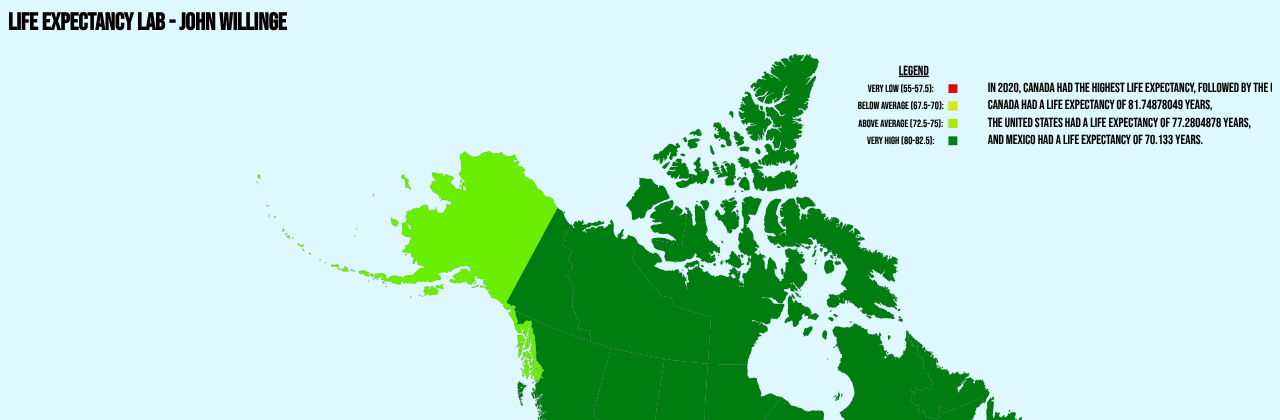
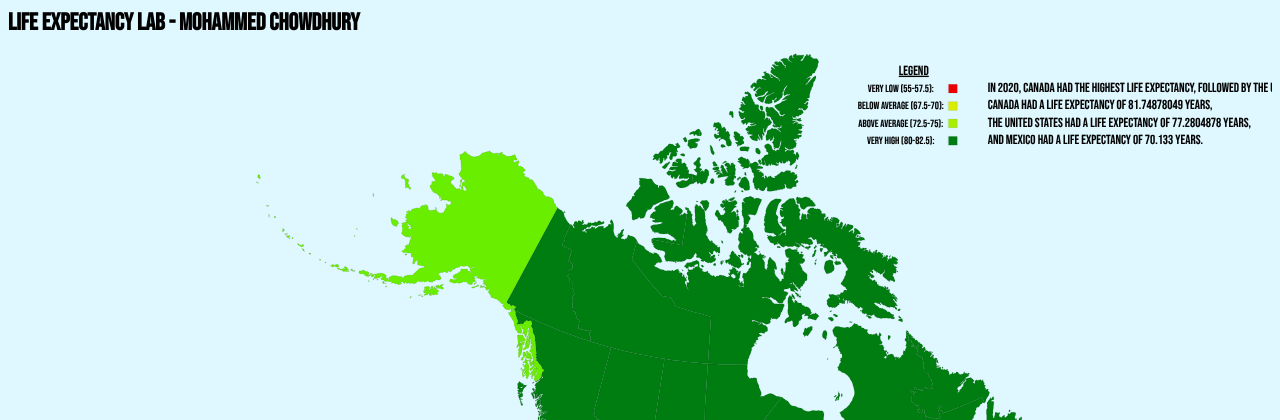
Before and after one commit to AsifChowdhury7/Life-Expectancy-Lab, a Flask app: page /year in a window 1280 px wide. Shown: the top 420 px of the page. Run offline with Flask 3, Linux system fonts and the light colour scheme.

Commit message:
Update year.html

```diff
--- a/templates/year.html
+++ b/templates/year.html
@@ -5,7 +5,7 @@
 </head>
 <body>
 
-  <h1>Life Expectancy Lab - John Willinge</h1>
+  <h1>Life Expectancy Lab - Mohammed Chowdhury</h1>
 
   <div id="north_america">
     {% include 'north_america.svg' %}
```
